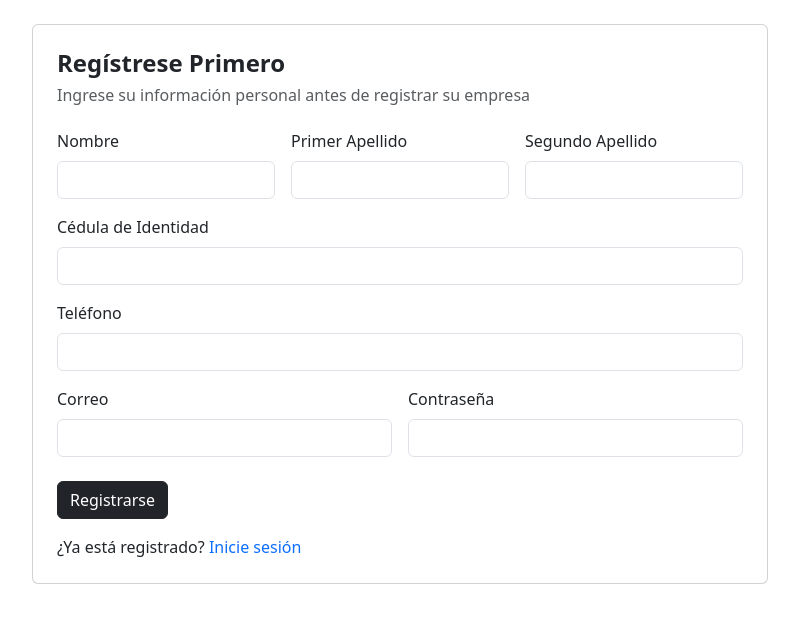
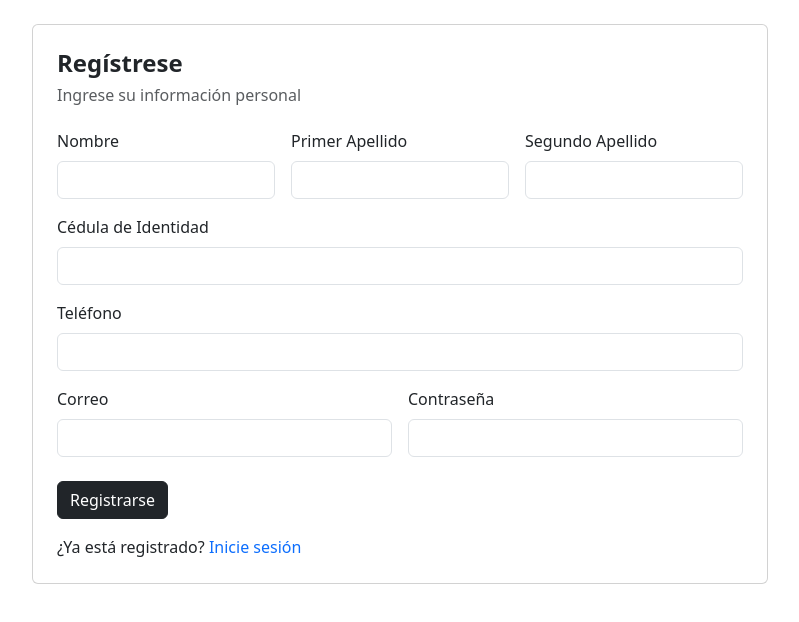
Before and after one commit to luisEChaconC/PI-IngeBases, a Vue app in the folder frontend/: page /employer-registration in a window 1280 px wide. Shown: the top 622 px of the page, without its empty margins (240-1039 px from the left). Built offline with nearby package versions, Linux system fonts and the light colour scheme.

Commit message:
fix(employer-registration): update title and subtitle for clarity in registration form

```diff
--- a/frontend/src/views/EmployerRegistration.vue
+++ b/frontend/src/views/EmployerRegistration.vue
@@ -10,8 +10,8 @@
 
                             <!-- This div groups the title and subtitle of the fieldset -->
                             <div class="mb-4">
-                                <legend class="card-title h4 fw-bold mb-2">Regístrese Primero</legend>
-                                <h6 class="card-subtitle text-muted">Ingrese su información personal antes de registrar su empresa</h6>
+                                <legend class="card-title h4 fw-bold mb-2">Regístrese</legend>
+                                <h6 class="card-subtitle text-muted">Ingrese su información personal</h6>
                             </div>
 
                             <!-- This div groups the "Nombre", "Primer Apellido" and "Segundo Apellido" inputs -->
```
